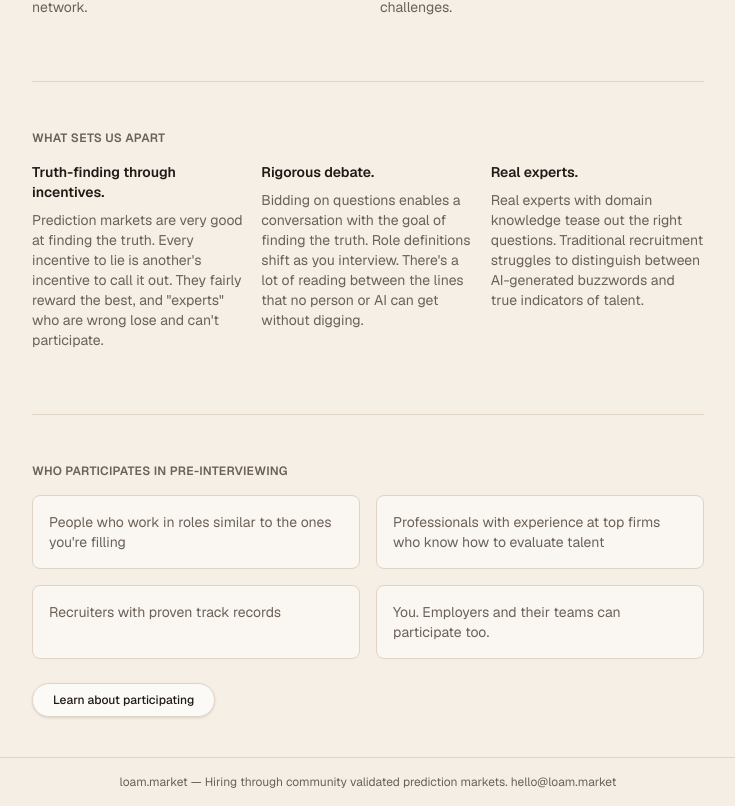
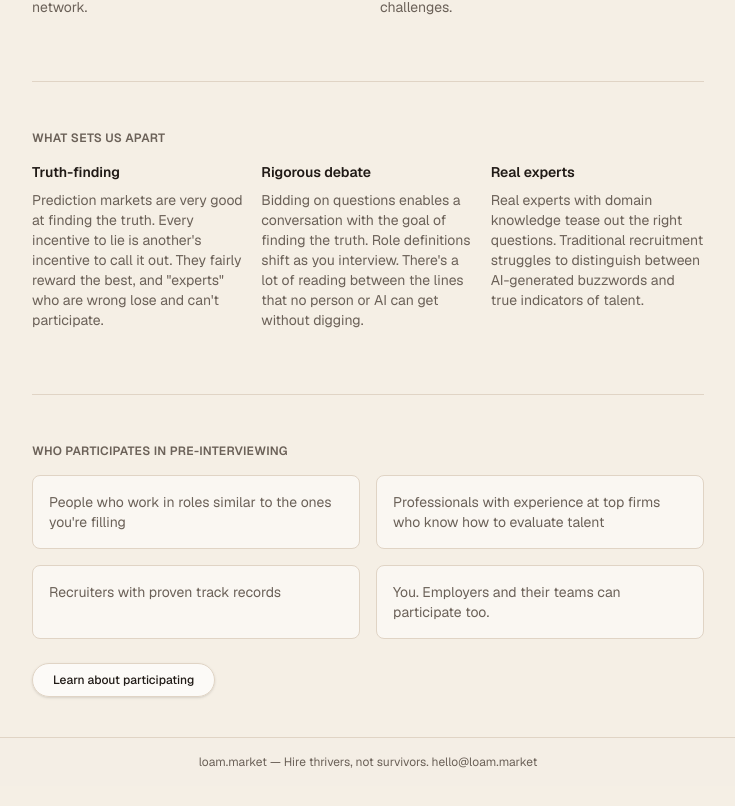
Before and after one commit to LoamMarket/loam.market, a Next.js app: page / in a window 1280 px wide. Shown: the part 1469-2275 px from the top of the page, without its empty margins (272-1007 px from the left). Built offline with nearby package versions, Linux system fonts and the light colour scheme.

Commit message:
tagline update

```diff
--- a/app/layout.tsx
+++ b/app/layout.tsx
@@ -21,7 +21,7 @@ export const metadata: Metadata = {
     default: "loam.market",
     template: "%s | loam.market",
   },
-  description: "Hiring through community validated prediction markets.",
+  description: "Hire thrivers, not survivors.",
   keywords: ["hiring", "prediction markets", "recruiting", "tech hiring", "talent market"],
   authors: [{ name: "Loam Market" }],
   creator: "Loam Market",
@@ -30,13 +30,13 @@ export const metadata: Metadata = {
     locale: "en_US",
     url: "https://loam.market",
     title: "loam.market",
-    description: "Hiring through community validated prediction markets.",
+    description: "Hire thrivers, not survivors.",
     siteName: "loam.market",
   },
   twitter: {
     card: "summary_large_image",
     title: "loam.market",
-    description: "Hiring through community validated prediction markets.",
+    description: "Hire thrivers, not survivors.",
     creator: "@loam_market",
   },
   icons: {
@@ -76,7 +76,7 @@ export default function RootLayout({
             </main>
             <footer className="border-t border-loam-border bg-loam-beige/95 py-4">
               <div className="mx-auto max-w-5xl px-4 text-xs text-loam-muted text-center">
-                loam.market — Hiring through community validated prediction markets. hello@loam.market
+                loam.market — Hire thrivers, not survivors. hello@loam.market
               </div>
             </footer>
           </div>
--- a/app/page.tsx
+++ b/app/page.tsx
@@ -169,19 +169,19 @@ export default function Home() {
         <h2 className="text-xs font-semibold uppercase tracking-wide text-loam-muted">what sets us apart</h2>
         <div className="grid gap-4 sm:grid-cols-3">
           <div className="space-y-2">
-            <h3 className="font-semibold text-loam-ink text-sm">Truth-finding through incentives.</h3>
+            <h3 className="font-semibold text-loam-ink text-sm">Truth-finding</h3>
             <p className="text-sm text-loam-muted">
               Prediction markets are very good at finding the truth. Every incentive to lie is another's incentive to call it out. They fairly reward the best, and "experts" who are wrong lose and can't participate.
             </p>
           </div>
           <div className="space-y-2">
-            <h3 className="font-semibold text-loam-ink text-sm">Rigorous debate.</h3>
+            <h3 className="font-semibold text-loam-ink text-sm">Rigorous debate</h3>
             <p className="text-sm text-loam-muted">
               Bidding on questions enables a conversation with the goal of finding the truth. Role definitions shift as you interview. There's a lot of reading between the lines that no person or AI can get without digging.
             </p>
           </div>
           <div className="space-y-2">
-            <h3 className="font-semibold text-loam-ink text-sm">Real experts.</h3>
+            <h3 className="font-semibold text-loam-ink text-sm">Real experts</h3>
             <p className="text-sm text-loam-muted">
               Real experts with domain knowledge tease out the right questions. Traditional recruitment struggles to distinguish between AI-generated buzzwords and true indicators of talent.
             </p>
```
